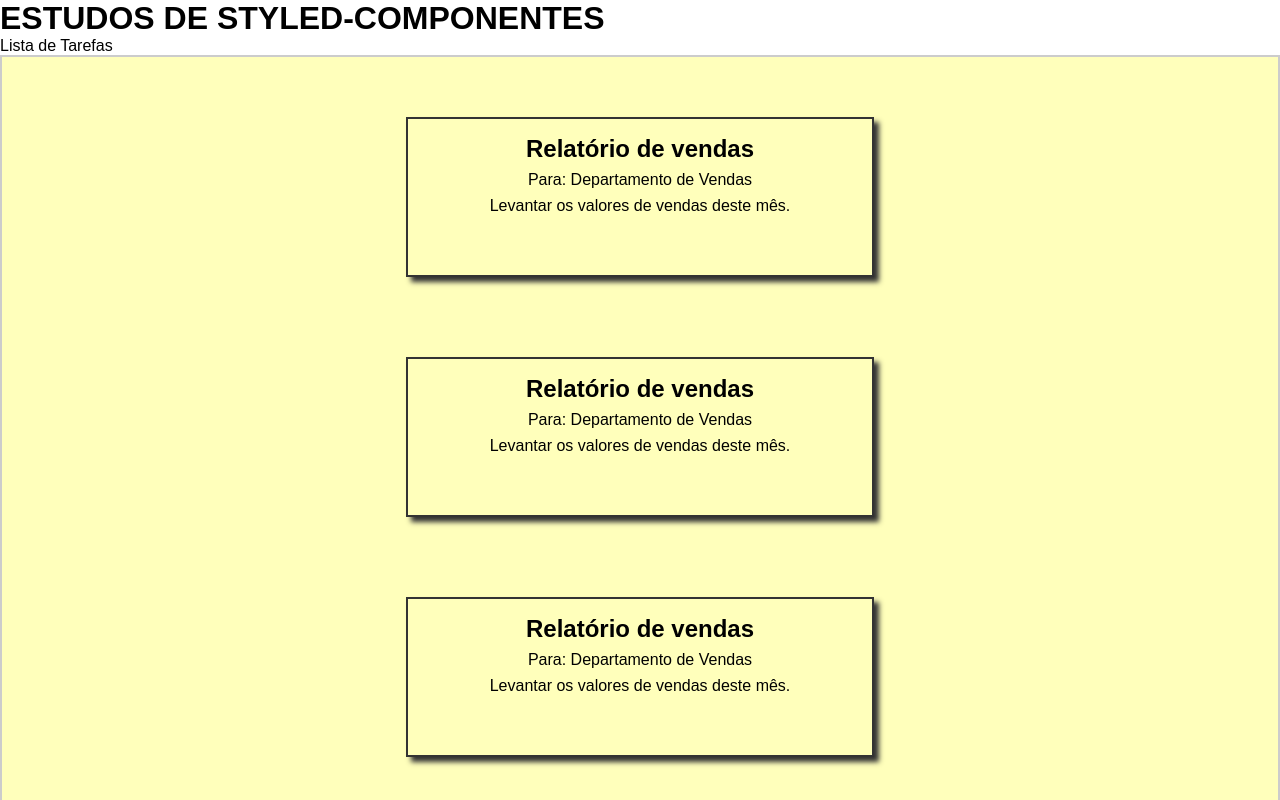
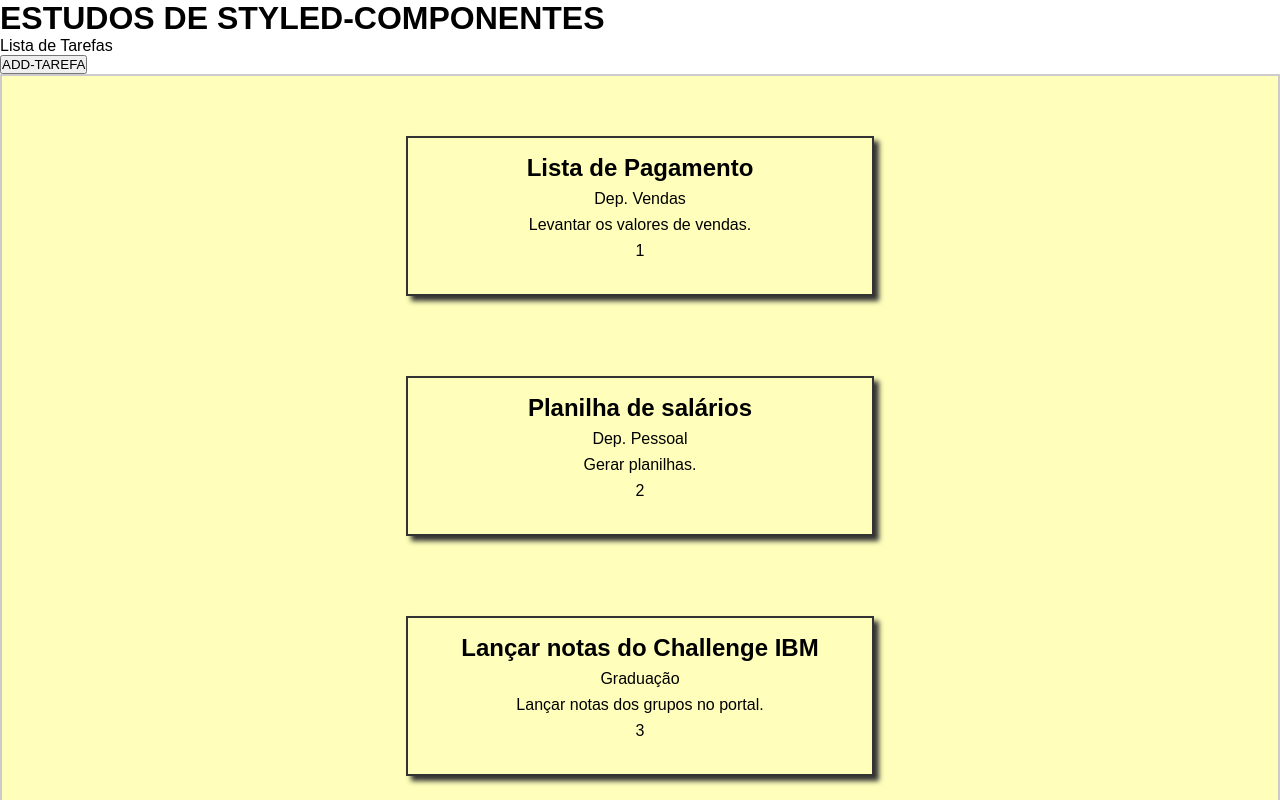
Before and after one commit to 1TDSPF-22/styled-app-react, a React (Create React App) app in the folder rm95246/react-aula7/: page / in a window 1280 px wide. Shown: the top 800 px of the page. Built offline with nearby package versions, Linux system fonts and the light colour scheme.

Commit message:
addTarefas criado

```diff
--- a/rm95246/react-aula7/src/components/ListaTarefas.jsx
+++ b/rm95246/react-aula7/src/components/ListaTarefas.jsx
@@ -1,4 +1,4 @@
-import React from 'react';
+import React, { useState } from 'react';
 import Tarefa from './Tarefa';
 import styled from 'styled-components';
 
@@ -14,13 +14,54 @@ const DivLista = styled.div`
 
 
 export default function ListaTarefas(){
+
+    const [tarefa, setTarefa] = useState([
+        {
+            titulo: "Lista de Pagamento",
+            setor: "Dep. Vendas",
+            descricao: "Levantar os valores de vendas.",
+        },
+        {
+            titulo: "Planilha de salários",
+            setor: "Dep. Pessoal",
+            descricao: "Gerar planilhas.",
+        },
+        {
+            titulo: "Lançar notas do Challenge IBM",
+            setor: "Graduação",
+            descricao: "Lançar notas dos grupos no portal.",
+        },
+    ])
+
+    //Criando uma função para adicionar tarefas
+    const addTarefa = ()=>{
+        const novaTarefa = {
+            titulo: "Planilha de notas",
+            setor: "Graduação",
+            descricao: "Lançar notas dos exercícios.",
+        }
+
+        setTarefa([...tarefa, novaTarefa])
+    }
+
     return(
 
         <div>
             <p>Lista de Tarefas</p>
+            <div>
+                <button onClick={addTarefa}>ADD-TAREFA</button>
+            </div>
             <DivLista>
-                <Tarefa/>
-                <Tarefa/>
+                {tarefa.map((t,i)=>
+                <Tarefa
+                    key={i}
+                    id={i + 1}
+                    titulo={t.titulo}
+                    setor={t.setor}
+                    descricao={t.descricao}
+                    />
+                )}
+
                 <Tarefa/>
             </DivLista>
         </div>
--- a/rm95246/react-aula7/src/components/Tarefa.jsx
+++ b/rm95246/react-aula7/src/components/Tarefa.jsx
@@ -16,13 +16,14 @@ const DivTarefa = styled.div`
         }
 `
 
-export default function Tarefa(){
+export default function Tarefa(props){
     return(
 
         <DivTarefa>
-            <h2>Relatório de vendas</h2>
-            <p>Para: Departamento de Vendas</p>
-            <p>Levantar os valores de vendas deste mês.</p>
+            <h2>{props.titulo}</h2>
+            <p>{props.setor}</p>
+            <p>{props.descricao}</p>
+            <p>{props.id}</p>
         </DivTarefa>
 
     )
```
